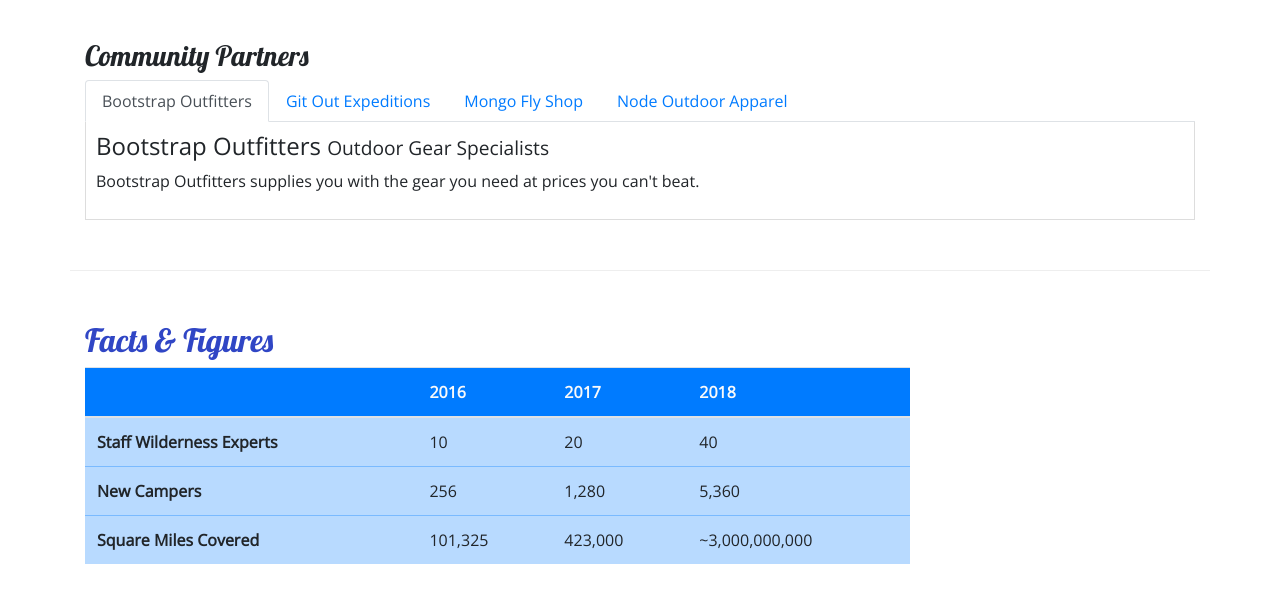
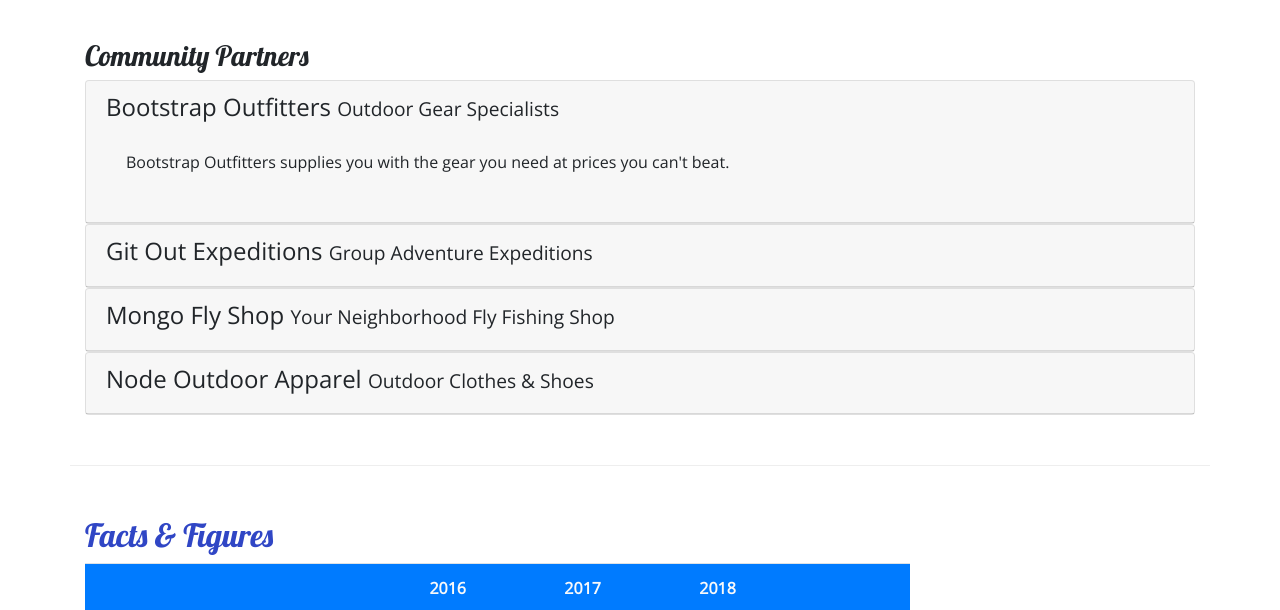
Before and after one commit to Codyl/bootstrap-camp, a website: page aboutus.html in a window 1280 px wide. Shown: the part 780-1390 px from the top of the page. Drawn offline with nearby package versions, Linux system fonts and the light colour scheme.

Commit message:
Accordion

```diff
--- a/aboutus.html
+++ b/aboutus.html
@@ -156,48 +156,96 @@
           <div class="row row-content">
             <div class="col">
               <h3>Community Partners</h3>
-              <ul class="nav nav-tabs">
-                <li class="nav-item"><a href="#bootstrap" data-toggle="tab" role="tab" class="nav-link active">Bootstrap Outfitters</a></li>
-                <li class="nav-item"><a href="#git" data-toggle="tab" role="tab" class="nav-link">Git Out Expeditions</a></li>
-                <li class="nav-item"><a href="#mongo" data-toggle="tab" role="tab" class="nav-link">Mongo Fly Shop</a></li>
-                <li class="nav-item"><a href="#node" data-toggle="tab" role="tab" class="nav-link">Node Outdoor Apparel</a></li>
-              </ul>
-              <div class="tab-content">
-                <div class="tab-pane show active fade" role="tabpanel" id="bootstrap">
+
+              <div id="accordion">
+                <div class="card">
+                  <div class="card-header" role="tab">
                     <h4>
-                    Bootstrap Outfitters <small>Outdoor Gear Specialists</small>
+                      <a data-toggle="collapse" data-target="#bootstrap">
+                        Bootstrap Outfitters
+                        <small>Outdoor Gear Specialists</small>
+                      </a>
                     </h4>
+                    <div
+                      class="collapse show"
+                      id="bootstrap"
+                      data-parent="#accordion"
+                    >
+                      <div class="card-body">
                         <p class="d-none d-sm-block">
-                    Bootstrap Outfitters supplies you with the gear you need at
-                    prices you can't beat.
+                          Bootstrap Outfitters supplies you with the gear you
+                          need at prices you can't beat.
                         </p>
                       </div>
-                <div class="tab-pane show fade" role="tabpanel" id="git">
+                    </div>
+                  </div>
+                </div>
+                <div class="card">
+                  <div class="card-header" role="tab">
                     <h4>
-                    Git Out Expeditions <small>Group Adventure Expeditions</small>
+                      <a
+                        class="collapsed"
+                        data-toggle="collapse"
+                        data-target="#git"
+                      >
+                        Git Out Expeditions
+                        <small>Group Adventure Expeditions</small>
+                      </a>
                     </h4>
+                    <div class="collapse" id="git" data-parent="#accordion">
+                      <div class="card-body">
                         <p class="d-none d-sm-block">
-                    Join Git Out Expeditions to explore new horizons with a group of
-                    other adventurers!
+                          Join Git Out Expeditions to explore new horizons with
+                          a group of other adventurers!
                         </p>
                       </div>
-                <div class="tab-pane show fade" role="tabpanel" id="mongo">
+                    </div>
+                  </div>
+                </div>
+                <div class="card">
+                  <div class="card-header" role="tab">
                     <h4>
-                    Mongo Fly Shop <small>Your Neighborhood Fly Fishing Shop</small>
+                      <a
+                        class="collapsed"
+                        data-toggle="collapse"
+                        data-target="#mongo"
+                      >
+                        Mongo Fly Shop
+                        <small>Your Neighborhood Fly Fishing Shop</small>
+                      </a>
                     </h4>
+                    <div class="collapse" id="mongo" data-parent="#accordion">
+                      <div class="card-body">
                         <p class="d-none d-sm-block">
-                    Need a new fishing pole, a tacklebox, or flies of all kinds?
-                    Stop by Mongo Fly Shop.
+                          Need a new fishing pole, a tacklebox, or flies of all
+                          kinds? Stop by Mongo Fly Shop.
                         </p>
                       </div>
-                <div class="tab-pane show fade" role="tabpanel" id="node">
+                    </div>
+                  </div>
+                </div>
+                <div class="card">
+                  <div class="card-header" role="tab">
                     <h4>
-                    Node Outdoor Apparel <small>Outdoor Clothes & Shoes</small>
+                      <a
+                        class="collapsed"
+                        data-toggle="collapse"
+                        data-target="#node"
+                      >
+                        Node Outdoor Apparel
+                        <small>Outdoor Clothes & Shoes</small>
+                      </a>
                     </h4>
+                    <div class="collapse" id="node" data-parent="#accordion">
+                      <div class="card-body">
                         <p class="d-none d-sm-block">
-                    From polar fleeces to swimsuits, hiking boots to waders, a visit
-                    to Node will be sure to get you covered.
+                          From polar fleeces to swimsuits, hiking boots to
+                          waders, a visit to Node will be sure to get you
+                          covered.
                         </p>
+                      </div>
+                    </div>
+                  </div>
                 </div>
               </div>
             </div>
--- a/css/styles.css
+++ b/css/styles.css
@@ -41,3 +41,8 @@ header h2 {
     border-top: none;
     padding: 10px;
 }
+
+a, a:hover {
+  color: inherit;
+  text-decoration: none;
+}
```
Lines whose indentation alone changed are shown as unchanged.
